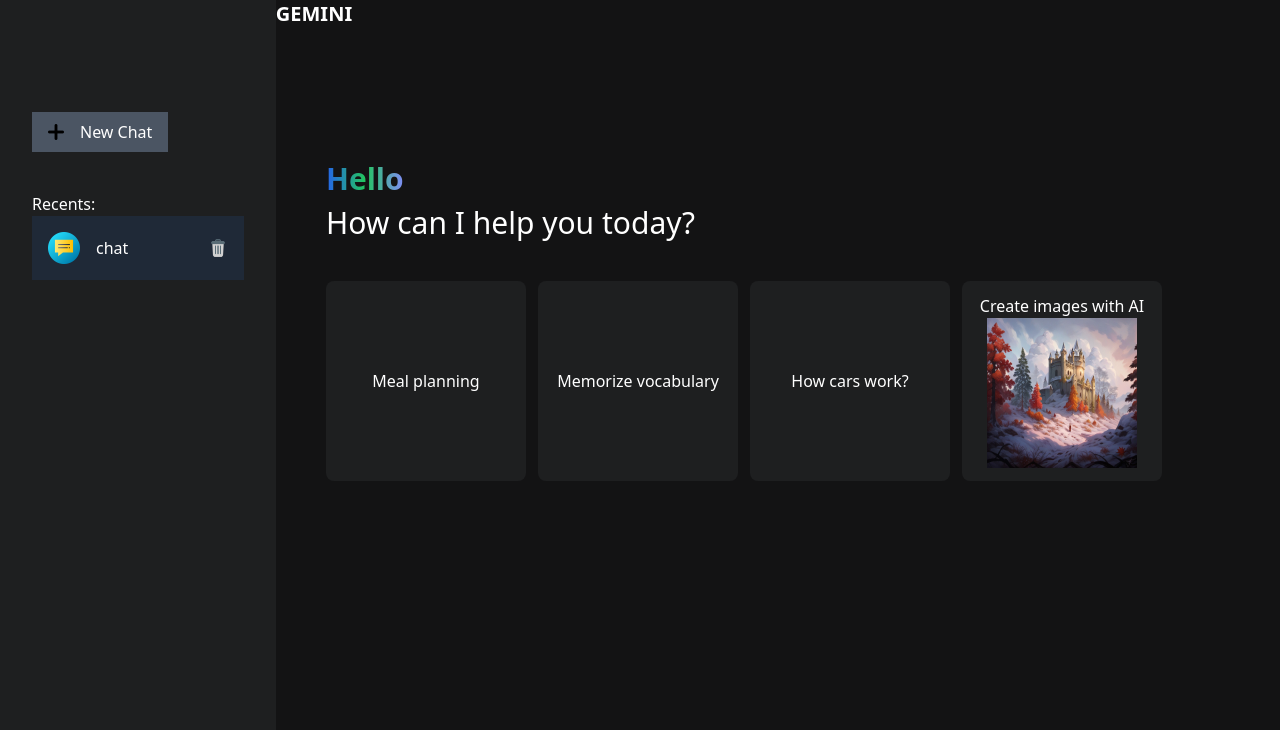
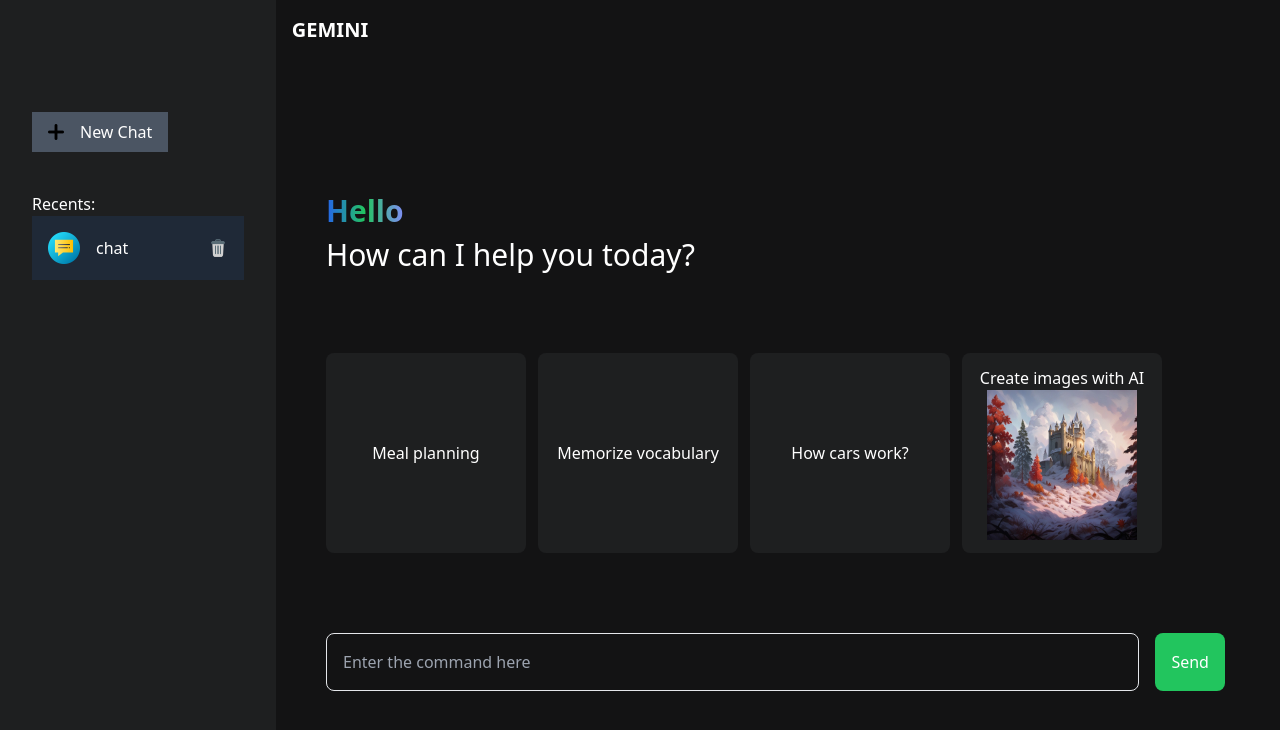
Before and after one commit to duyhai1211/Chat-ai-gemini-web, a React (Vite) app: page /chat/1 in a window 1280 px wide. Shown: the top 730 px of the page. Built offline with nearby package versions, Linux system fonts and the light colour scheme.

Commit message:
Update ChatDetail Final (Add input button)

```diff
--- a/src/pages/ChatDetail.jsx
+++ b/src/pages/ChatDetail.jsx
@@ -3,8 +3,8 @@
 const ChatDetail = () => {
     return (
         <div className="text-white w-[80%]">
-            <h1 className="text-xl uppercase font-bold">Gemini</h1>
-            <div className="max-w-[90%] w-full mx-auto mt-32">
+            <h1 className="text-xl uppercase font-bold p-4">Gemini</h1>
+            <div className="max-w-[90%] w-full mx-auto mt-32 flex-col space-y-20">
                 <div className="flex flex-col space-y-5">
                     <div className="space-y-1">
                         <h2 className="bg-gradient-to-r from-blue-600 via-green-500 to-indigo-400 text-[30px] inline-block text-transparent bg-clip-text font-bold">
@@ -28,8 +28,16 @@
 
                     <div className="w-[200px] h-[200px] bg-primaryBg-sideBar flex items-center justify-center rounded-lg flex-col">
                         <p>Create images with AI</p>
-                        <img src={ImgTemp} alt="temp" className="w-[150px] h-[150px]" />
+                        <img
+                            src={ImgTemp}
+                            alt="temp"
+                            className="w-[150px] h-[150px]"
+                        />
                     </div>
+                </div>
+                <div className="flex item-center space-x-4 w-full">
+                    <input type="text" placeholder="Enter the command here" className="p-4 rounded-lg bg-primaryBg-default w-[90%] border" />
+                    <button className="p-4 rounded-lg bg-green-500 text white ">Send</button>
                 </div>
             </div>
         </div>
```
